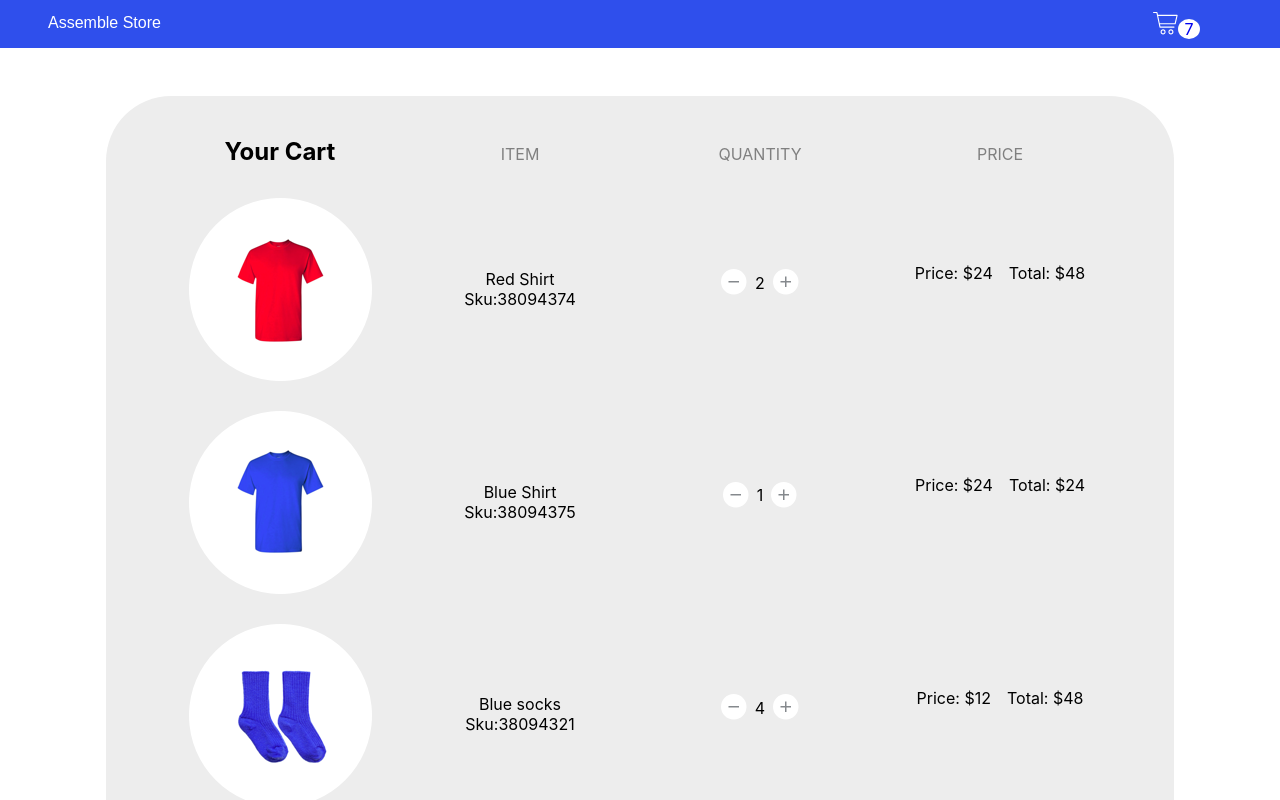
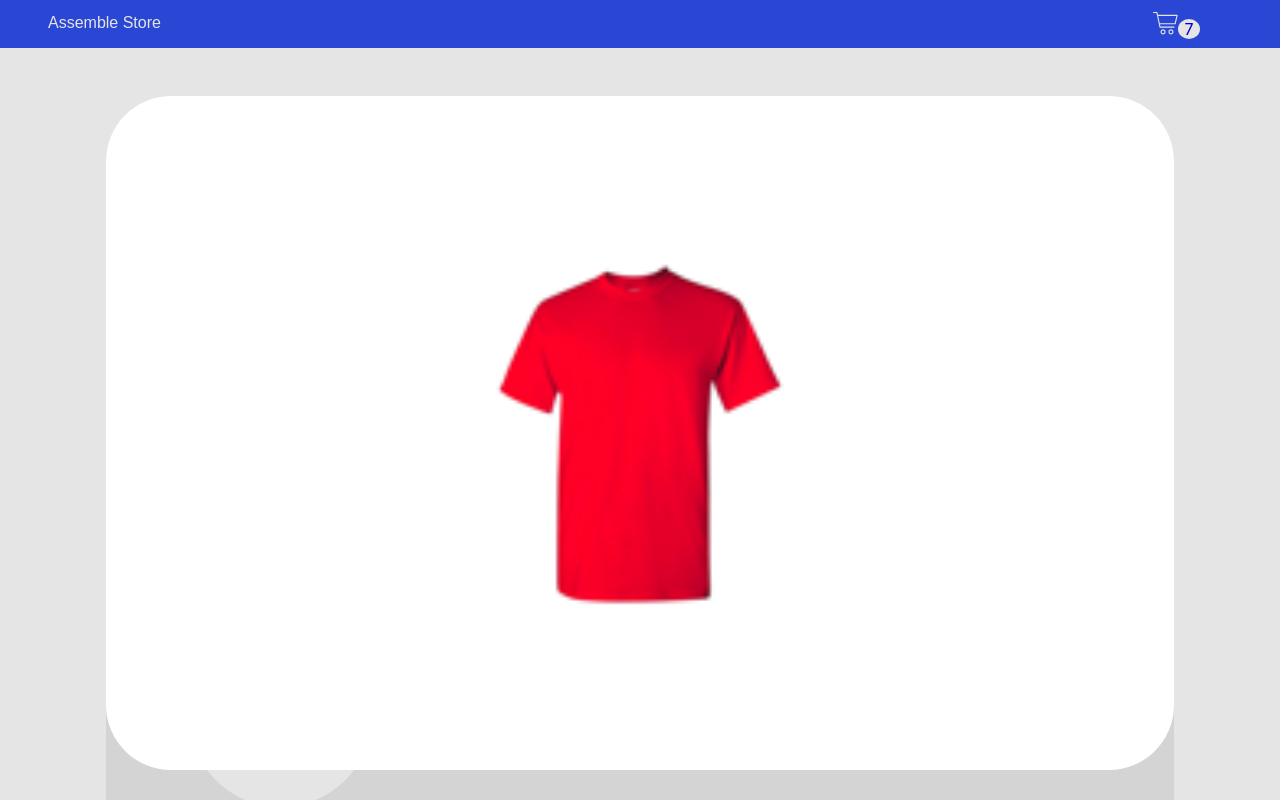
Before and after one commit to aramsay1026/checkout-app-public, a React (Create React App) app: page / in a window 1280 px wide. Both pictures are taken after a click on the element 280 px from the left and 289 px from the top of the page. Shown: the top 800 px of the page. Built offline with nearby package versions, Linux system fonts and the light colour scheme.

Commit message:
Basic modal for CartView.tsx

```diff
--- a/src/components/CartView.tsx
+++ b/src/components/CartView.tsx
@@ -1,8 +1,9 @@
-import React from "react";
+import React, { useState } from "react";
 import styled from 'styled-components';
 import CartContext from '../providers/CartContext';
 import type { Item } from '../providers/CartContext';
 import { Button, PageContainer, AlignRight, Table, TableRow, TableCell, CellContents, TextLabelBold } from '../styles/AppStyle';
+import Modal from '../components/Modal';
 import {
     BrowserRouter as Router,
     Switch,
@@ -16,6 +17,22 @@ const ProductPicture = styled.span`
     width: 183px;
     display: inline-block;
     background-image: url('${(props: Item) => props.sku + '.png'}');
+`;
+
+const ProductModalPicture = styled.span`
+    display: inline-block;
+    height: 600px;
+    width: 600px;
+    margin: 0 180px;
+    background-image: url('${(props: Item) => props.sku + '.png'}');
+    background-repeat: no-repeat;
+    background-size: cover;
+`;
+
+const ProductModalPictureContainer = styled.div`
+    display: block;
+    position: relative;
+    width: 100%;
 `;
 
 const PlusIcon = styled.span`
@@ -48,6 +65,7 @@ const SkuContainer = styled.div`
 `;
 
 type ChangeProductCountType = (item: Item, newCount: number) => void;
+type SelectImageType = (item: Item) => void;
 type ProductQuantityProps = {
     item: Item,
     changeProductCount: ChangeProductCountType
@@ -88,10 +106,14 @@ function ProductPrice(props: ProductPriceProps) {
     );
 }
 
-function productItem(props: Item, changeProductCount: ChangeProductCountType) {
+function productItem(props: Item, changeProductCount: ChangeProductCountType, onSelectImage: SelectImageType) {
+    const onClickImage = () => {
+        onSelectImage(props);
+    };
+
     return (
         <TableRow>
-            <TableCell><ProductPicture {...props} /></TableCell>
+            <TableCell><ProductPicture {...props} onClick={onClickImage} /></TableCell>
             <TableCell><CellContents>{props.name} <SkuContainer>Sku:{props.sku}</SkuContainer></CellContents></TableCell>
             <TableCell><CellContents><ProductQuantity item={props} changeProductCount={changeProductCount} /></CellContents></TableCell>
             <TableCell><CellContents><ProductPrice item={props} /></CellContents></TableCell>
@@ -100,6 +122,8 @@ function productItem(props: Item, changeProductCount: ChangeProductCountType) {
 }
 
 export default function ReviewCart() {
+    const [modalItem, setModalItem] = useState<Item>();
+
     return (
         <CartContext.Consumer>
             {(cartContextValue: any) => {
@@ -115,8 +139,24 @@ export default function ReviewCart() {
                     setCart(cart.slice());
                 };
 
+                let currentModal = undefined;
+                if (modalItem) {
+                    const onCloseModal = () => {
+                        setModalItem(undefined);
+                    };
+
+                    currentModal = (
+                        <Modal onClose={onCloseModal}>
+                            <ProductModalPictureContainer>
+                                <ProductModalPicture {...modalItem} />
+                            </ProductModalPictureContainer>
+                        </Modal>
+                    );
+                }
+
                 return (
                     <PageContainer>
+                        {currentModal}
                         <Table>
                             <TableRow>
                                 <TableCell><TextLabelBold>Your Cart</TextLabelBold></TableCell>
@@ -124,7 +164,7 @@ export default function ReviewCart() {
                                 <TableCell><TextLabelGray> QUANTITY</TextLabelGray></TableCell>
                                 <TableCell><TextLabelGray> PRICE</TextLabelGray></TableCell>
                             </TableRow>
-                            {cart.map((item: Item) => productItem(item, changeProductCount))}
+                            {cart.map((item: Item) => productItem(item, changeProductCount, setModalItem))}
                         </Table>
                         <AlignRight>
                             <Link to="/check-out">
--- /dev/null
+++ b/src/components/Modal.tsx
@@ -0,0 +1,52 @@
+import React from "react";
+import styled from 'styled-components';
+
+const ModalContainer = styled.div`
+    margin: 6em auto;
+    border-radius: 65px;
+    background-color: white;
+    width: 960px;
+    padding: 35px 54px;
+`;
+
+const PageOverlay = styled.div`
+    z-index: 100;
+    position: fixed;
+    top: 0;
+    left: 0;
+    width: 100%;
+    min-height: 100%;
+    background: rgba(0, 0, 0, 0.1);
+`;
+
+type ModalProps = {
+    onClose?: () => void,
+    children: any
+};
+
+export default function Modal(props: ModalProps) {
+    let modalClicked = false;
+
+    function onPageOverlayClick() {
+        console.log('onPageOverlayClick')
+        if (!modalClicked) {
+            console.log('onPageOverlayClick - !modalClicked')
+            if (typeof props.onClose === 'function') {
+                props.onClose();
+            }
+        }
+        modalClicked = false;
+    }
+
+    function onModalClick() {
+        console.log('onModalClick')
+        modalClicked = true;
+    }
+    return (
+        <PageOverlay onClick={onPageOverlayClick}>
+            <ModalContainer onClick={onModalClick}>
+                {props.children}
+            </ModalContainer>
+        </PageOverlay>
+    );
+}
```
